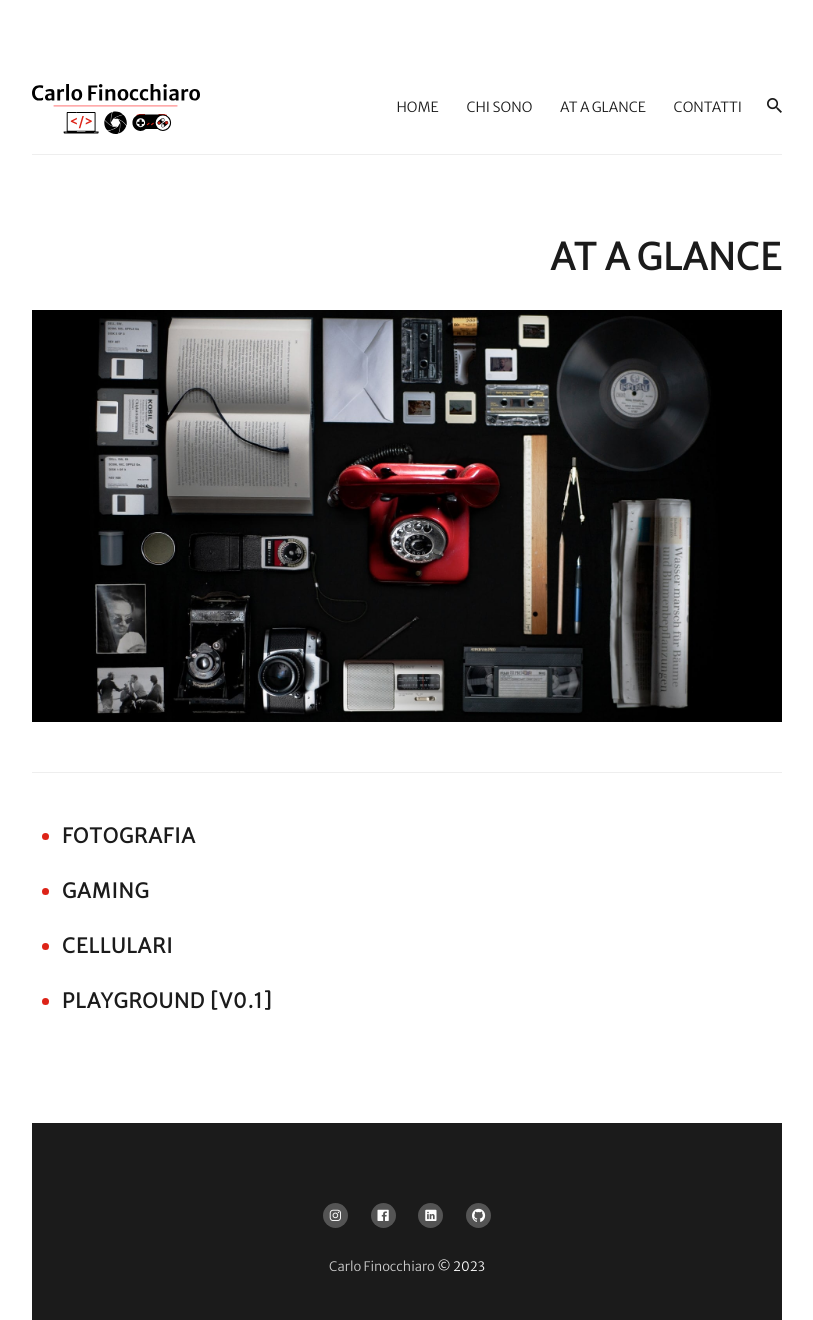
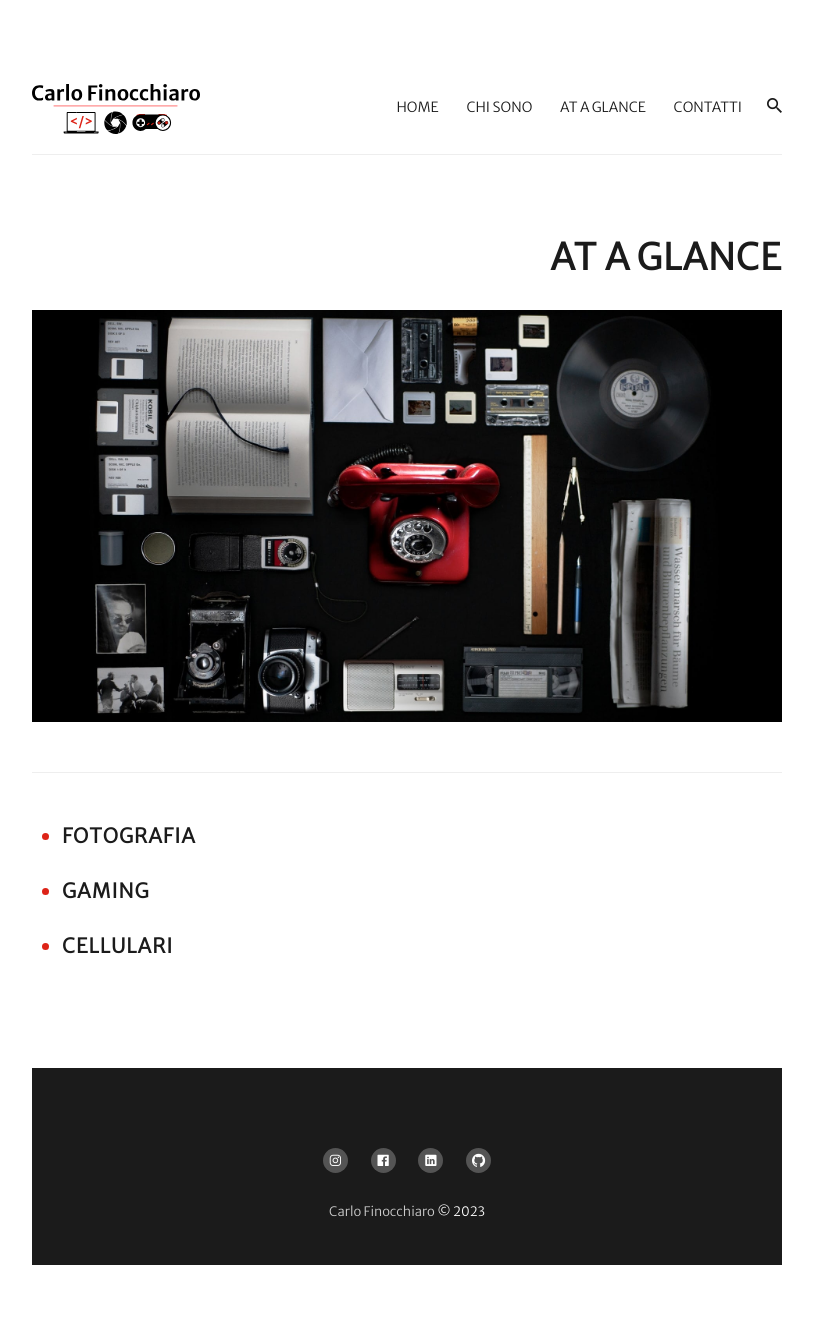
Before and after one commit to carlofinocchiaro/carlofinocchiaro.github.io, a Jekyll site: the page built from _pages/02-atAGlance.md, in a window 1280 px wide. Shown: the whole page, without its empty margins (233-1046 px from the left). Built offline with Jekyll 4.4.1, drawn with Linux system fonts in a browser that asks for light colours; nearby versions of some CDN libraries; after the commit the page ends 1265 px from its top, so only the background shows below that.

Commit message:
Playground deleted

```diff
--- a/_data/atAGlance.yml
+++ b/_data/atAGlance.yml
@@ -5,5 +5,3 @@ pages:
   url: /atAGlance/gaming/
 - title: CELLULARI
   url: /atAGlance/cellulari/
-- title: PLAYGROUND [v0.1]
-  url: /playground/it/
```
Also changed, not shown: _pages/98-newsAndUpdate.md (+1 -0 lines).
